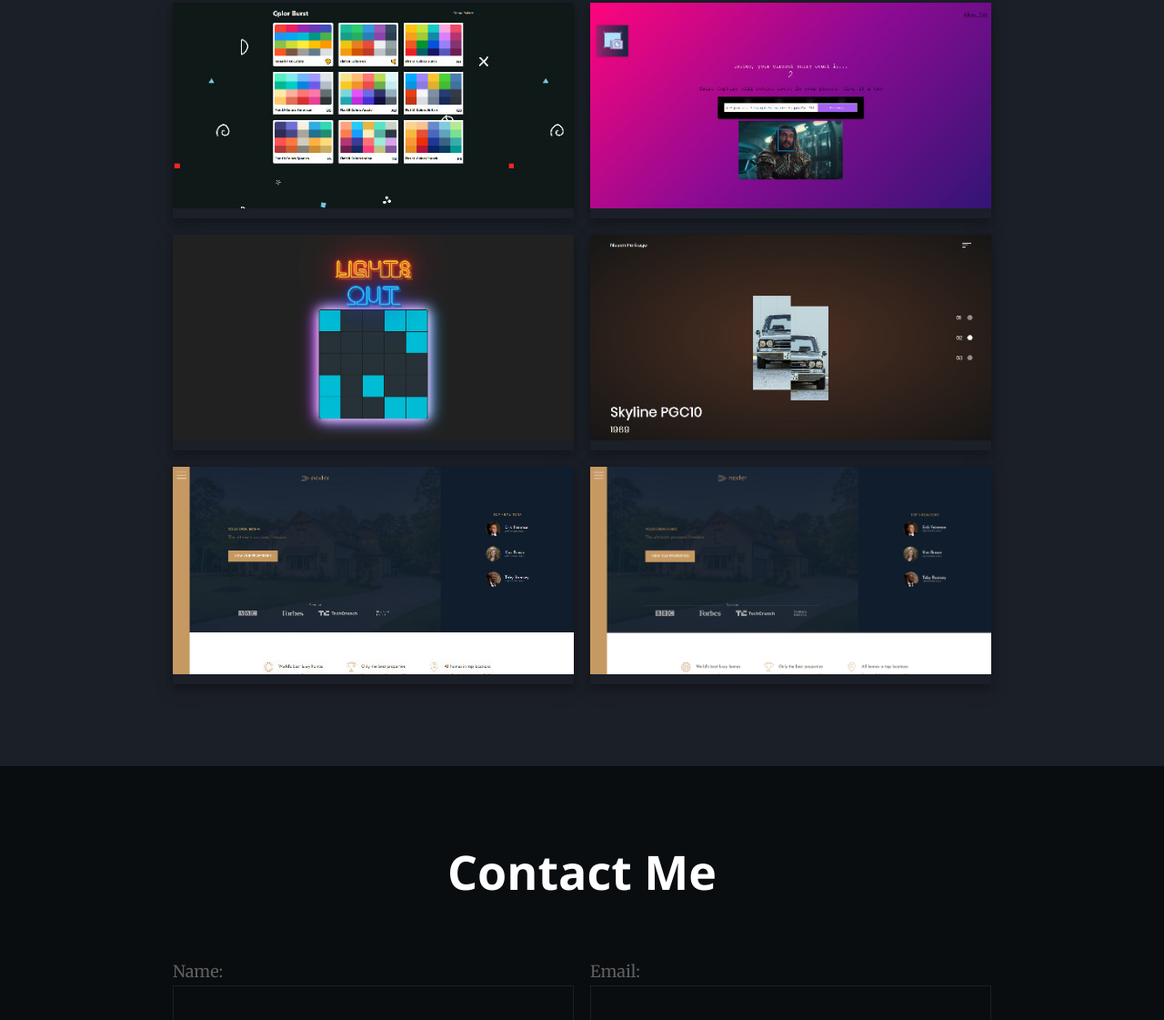
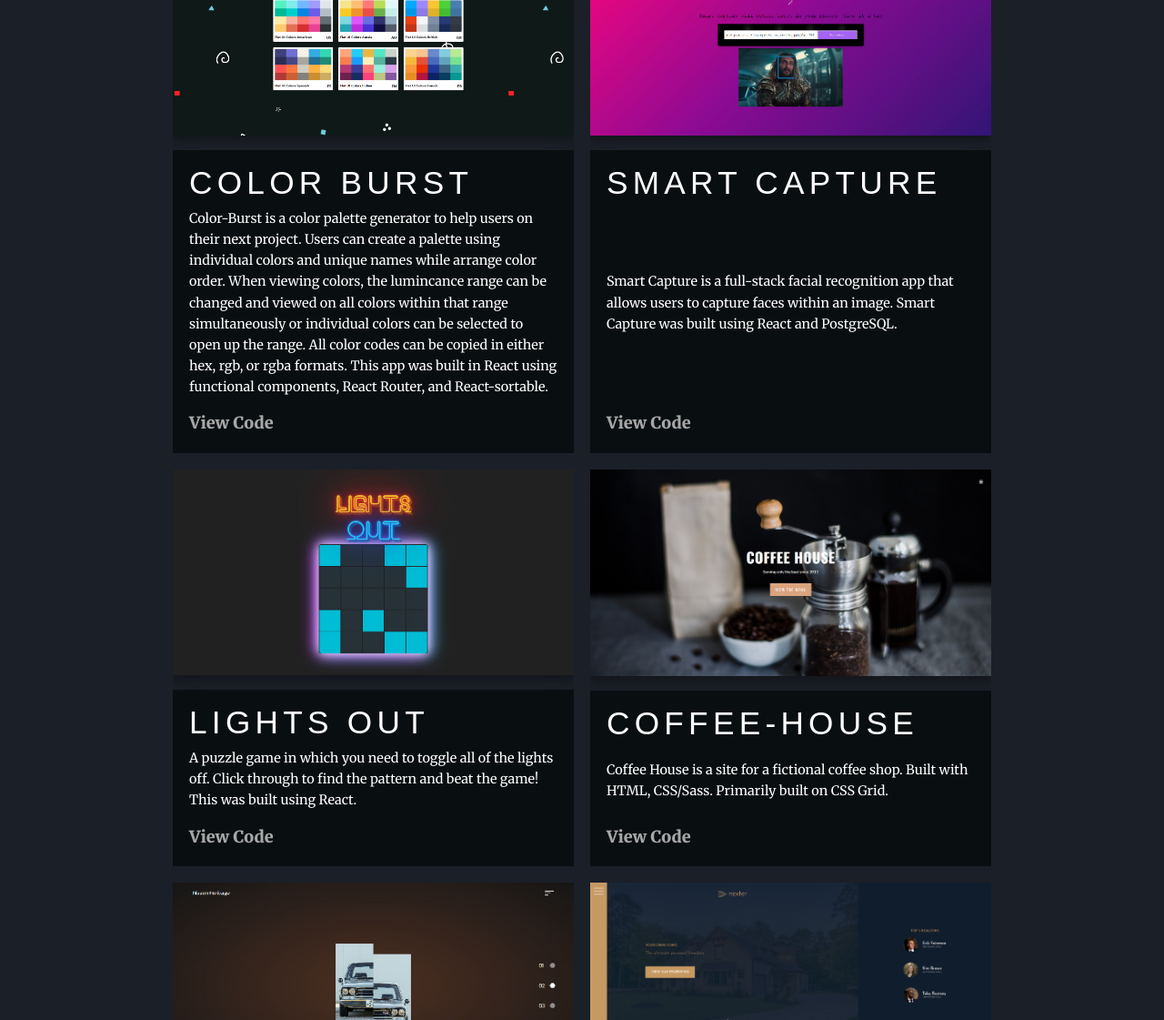
Before and after one commit to dvlprdave/portfolio, a plain HTML site: page index.html in a window 1280 px wide. Shown: the part 1679-2800 px from the top of the page at 91% size. Drawn offline with nearby package versions, Linux system fonts and the light colour scheme; a web font is replaced by a local one.

Commit message:
contact and portfolio changes

```diff
--- a/index.html
+++ b/index.html
@@ -96,71 +96,88 @@
 
       <!-- Portfolio item 1 -->
       <figure class="portfolio-item featured">
-        <img src="img/color-burst.jpg" alt="screenshot of website">
+        <a href="https://color-burst-b7465.firebaseapp.com/" target="_blank">
+          <img src="img/Screenshot-Color-Burst.jpg" alt="screenshot of website">
+        </a>
         <figcaption>
           <h2 class="portfolio-title">Color Burst</h2>
-          <p class="portfolio-description">A blog created to assist those learning web development. Created using
-            Gatsby/ React/ Styled Components. </p>
-          <div class="portfolio-links">
-            <a href="https://color-burst-b7465.firebaseapp.com/" class="portfolio-link" target="_blank">View Project</a>
-            /
-            <a href="https://github.com/dvlprdave/Color-Burst" class="portfolio-link" target="_blank">View Code</a>
-          </div>
+          <p class="portfolio-description">
+            <!-- Color-Burst is a color palette generator built in React using functional components, React Router and
+            React-sortable. -->
+            Color-Burst is a color palette generator to help users on their next project. Users can create a palette using individual colors and unique names while arrange color order. When viewing colors, the lumincance range can be changed and viewed on all colors within that range simultaneously or individual colors can be selected to open up the range. All color codes can be copied in either hex, rgb, or rgba formats. This app was built in React using functional components, React Router, and React-sortable.
+          </p>
+          <a href="https://github.com/dvlprdave/Color-Burst" class="portfolio-link" target="_blank">View Code</a>
         </figcaption>
       </figure>
 
       <!-- Portfolio item 2 -->
       <figure class="portfolio-item featured">
-        <img src="img/smart-capture.jpg" alt="screenshot of website">
+        <a href="https://smart-capture.herokuapp.com/" target="_blank">
+          <img src="img/smart-capture.jpg" alt="screenshot of website">
+        </a>
         <figcaption>
           <h2 class="portfolio-title">Smart Capture</h2>
-          <p class="portfolio-description">App used to capture faces from photos with image recognition API, custom Node
-            server, and PostgreSQL database. </p>
-          <a href="https://smart-capture.herokuapp.com/" class="portfolio-link" target="_blank">View Project</a>
+          <p class="portfolio-description">
+            Smart Capture is a full-stack facial recognition app that allows users to capture faces within an image.
+            Smart Capture was built using React and PostgreSQL.
+          </p>
+          <a href="https://github.com/dvlprdave/smart-brain" class="portfolio-link" target="_blank">View Code</a>
         </figcaption>
       </figure>
 
       <!-- Portfolio item 3 -->
       <figure class="portfolio-item featured">
-        <img src="img/lights-out.jpg" alt="screenshot of website">
+        <a href="https://lights-out-a77ce.firebaseapp.com/" target="_blank"><img src="img/lights-out.jpg"
+            alt="screenshot of website"></a>
         <figcaption>
-          <h2 class="portfolio-title">Alien-Covenant</h2>
-          <p class="portfolio-description">A tribute site to the movie Alien Covenant. Built using HTML, CSS, and Sass.
-            Heavy focus on CSS animations </p>
-          <a href="https://dvlprdave.github.io/alien/" class="portfolio-link" target="_blank">View Project</a>
+          <h2 class="portfolio-title">Lights Out</h2>
+          <p class="portfolio-description">
+            A puzzle game in which you need to toggle all of the lights off. Click through to find the pattern and beat
+            the game! This was built using React.
+          </p>
+          <a href="https://github.com/dvlprdave/lights-out" class="portfolio-link" target="_blank">View Code</a>
         </figcaption>
       </figure>
 
       <!-- Portfolio item 4 -->
       <figure class="portfolio-item featured">
-        <img src="img/nissan-heritage.jpg" alt="screenshot of coffee house website">
+        <a href="https://dvlprdave.github.io/coffee-house/" target="_blank">
+          <img src="img/coffee-house-screenshot.jpg" alt="screenshot of coffee house website">
+        </a>
         <figcaption>
           <h2 class="portfolio-title">Coffee-House</h2>
-          <p class="portfolio-description">Coffee House is a site for a fictional coffee shop. Built with HTML,
-            CSS/Sass. Primarily built on CSS Grid.</p>
-          <a href="https://dvlprdave.github.io/coffee-house/" class="portfolio-link" target="_blank">View Project</a>
+          <p class="portfolio-description">
+            Coffee House is a site for a fictional coffee shop. Built with HTML,
+            CSS/Sass. Primarily built on CSS Grid.
+          </p>
+          <a href="https://github.com/dvlprdave/coffee-house" class="portfolio-link" target="_blank">View Code</a>
         </figcaption>
       </figure>
 
       <!-- Portfolio item 5 -->
       <figure class="portfolio-item">
-        <img src="img/nexter.jpg" alt="Screenshot of appilicious website">
+        <a href="https://nissan-heritage.netlify.com/" target="_blank"><img src="img/nissan-heritage.jpg"
+            alt="Screenshot of appilicious website"></a>
         <figcaption>
-          <h2 class="portfolio-title">Appilicous</h2>
-          <p class="portfolio-description">Appilicous is a landing page template for your existing or upcoming app.
-            Built on HTML, CSS/Sass. </p>
-          <a href="https://dvlprdave.github.io/Applicious/" class="portfolio-link" target="_blank">View Project</a>
+          <h2 class="portfolio-title">Nissan Heritage</h2>
+          <p class="portfolio-description">
+            An automotive tribute page to three great Nissan legends. Built with HTML5, CSS3, and JavaScript.
+          </p>
+          <a href="https://github.com/dvlprdave/Nissan-Heritage" class="portfolio-link" target="_blank">View Code</a>
         </figcaption>
       </figure>
 
       <!-- Portfolio item 6 -->
       <figure class="portfolio-item">
-        <img src="img/Nexter.png" alt="portfolio item">
+        <a href="https://dvlprdave.github.io/nexter/" target="_blank"> <img src="img/Nexter.png"
+            alt="portfolio item"></a>
         <figcaption>
           <h2 class="portfolio-title">Nexter</h2>
-          <p class="portfolio-description">Landing page for Nexter, a luxury home selling company. This page focuses on
-            the use of CSS Grid. </p>
-          <a href="https://dvlprdave.github.io/nexter/" class="portfolio-link" target="_blank">View Project</a>
+          <p class="portfolio-description">
+            Landing page for Nexter, a luxury home selling company. This page was built using HTML5 and CSS3 while
+            focusing on CSS Grid.
+          </p>
+          <a href="https://github.com/dvlprdave/nexter" class="portfolio-link" target="_blank">View Code</a>
         </figcaption>
       </figure>
 
@@ -213,28 +230,11 @@
   <!-- Contact Section -->
 
   <section id="contact" class="contact">
-    <h1 class="section-heading">Contact Me</h1>
-    <form action="mailto:devdavee@gmail.com">
-      <label for="name" class="name">Name:
-        <input type="text" id="name">
-      </label>
-
-
-      <label for="email" class="email">Email:
-        <input type="email">
-      </label>
-
-      <label for="message" class="message">Messages:
-        <textarea name="" id="messages" cols="30" rows="10"></textarea>
-      </label>
-
-      <input class="button form-button" type="submit" value="SEND">
-    </form>
+    <a href="mailto:someone@example.com?Subject=Hello%20again" class="button" target="_top">Contact Me</a>
   </section>
 
   <!-- Footer Section -->
   <footer>
-    <p>More work / Social Media</p>
     <div class="social-icons">
 
       <a href="https://codepen.io/this-dvlpr/" target="_blank" class="social-icon"><img src="img/codepen.png"
@@ -247,7 +247,7 @@
           alt="twitter icon"></a>
     </div>
 
-    <p class="copyright">Copyright 2017 David Quick</p>
+    <p class="copyright">Copyright 2019 David Quick</p>
   </footer>
 
   <script src="javascript/nav.js"></script>
--- a/scss/partials/_contact.scss
+++ b/scss/partials/_contact.scss
@@ -1,74 +1,15 @@
 .contact {
     @include container;
     padding: 5em 0;
-
-    h1 {
-        text-align: center;
-    }
-}
-
-form {
-    display: flex;
-    flex-direction: column;
-
-    @supports (display: grid) {
-        @include mquery {
-            display: grid;
-            grid-template-columns: repeat(2,1fr);
-            grid-column-gap: 1em;
-            grid-template-areas:
-             "name      email"
-             "message   message"
-             "     .     button";
-
-             .name {
-                 grid-area: name;
-             }
-
-             .email {
-                 grid-area: email;
-             }
-
-             .message {
-                 grid-area: message;
-                 textarea {
-                     height: 10em;
-                 }
-             }
-
-             .button {
-                 grid-area: button;
-             }
-        }
-    }
-}
-
-label {
-    display: block;
-    margin-top: 1em;
-    color: $dark-gray;
-}
-
-input,
-textarea {
-    box-sizing: border-box;
-    display: block;
-    padding: .75em;
-    width: 100%;
-    background: transparent;
-    border: 1px solid $deep-gray;
-    font-size: 1.2rem;
-    color: $white;
+    text-align: center;
 }
 
 .button {
     display: inline-block;
     width: auto;
-    margin-top: 1em;
-    margin-left: auto;
+    margin: 0 auto;
     background: $accent;
     border: none;
     @include sans-serif($fs: 2rem, $color: $white);
     padding: .5em 1.5em;
-
 }
--- a/scss/partials/_portfolio.scss
+++ b/scss/partials/_portfolio.scss
@@ -11,45 +11,39 @@
 }
 
 .portfolio-item {
-    position: relative;
+    display: flex;
+    flex-direction: column;
     overflow: hidden;
-    flex: 1 1 20rem;
-    box-shadow: 0 4px 8px 0 rgba(0, 0, 0, 0.2), 0 6px 20px 0 rgba(0, 0, 0, 0.19);
-    padding-bottom: .7rem;
 
     img {
         display: block;
         width: 100%;
         height: auto;
+        margin-bottom: 1rem;
+        box-shadow: 0 4px 8px 0 rgba(0, 0, 0, 0.2), 0 6px 20px 0 rgba(0, 0, 0, 0.19);
     }
 
     figcaption {
-        position: absolute;
-        top: 100%;
-        bottom: 0;
-        right: 0;
-        left: 0;
-        padding: 1em;
-        background: rgba($dark-blue, .95);
-        color: $white;
-        text-align: left;
         display: flex;
         flex-direction: column;
+        align-content: space-between;
         height: 100%;
-        transition: top ease-in-out 250ms;
-    }
-
-    &:hover figcaption,
-    &:focus figcaption {
-        top: 0;
+        color: $white;
+        padding: 1em;
+        text-align: left;
+        background: rgba($dark-blue, .95);
     }
 }
 
 .portfolio-title {
     color: $white;
-    font-size: 2.7rem;
+    font-size: 2.2rem;
     padding-bottom: .7rem;
     margin-bottom: auto; // Fills up space and pushes everything down
+}
+
+.portfolio-description {
+    font-size: 0.9rem;
 }
 
 @media screen and (max-width: 600px) {
@@ -62,37 +56,11 @@
     }
 }
 
-.portfolio-links {
-    display: flex;
-    height: 100%;
-
-    a:nth-child(1) {
-        padding-right: 1rem;
-    }
-
-    a:nth-child(2) {
-        padding-left: 1rem;
-    }
-}
-
 .portfolio-link {
     color: $gray;
     font-weight: $fw-b;
-    font-size: 1.1rem;
+    margin-top: auto;
     text-decoration: none;
-    border-bottom: 3px solid $white;
-    justify-self: flex-end;
-    align-self: flex-start;
-    height: 100%;
-
-    &::after {
-        content: url ('../img/arrow.svg');
-        display: inline-block;
-        color: $white;
-        height: 1em;
-        width: 1em;
-        margin-left: .5em;
-    }
 
     &:hover {
         color: $accent;
--- a/scss/partials/_welcome.scss
+++ b/scss/partials/_welcome.scss
@@ -86,10 +86,10 @@
 .welcome {
     background: linear-gradient(360deg, $dark-blue, $onyx);
     opacity: 1;
-    height: 100vh;
+    height: 90vh;
         // Main navigation
         .nav {
-        @include container ($max-width: 100%)
+        @include container ($max-width: 100%);
         padding-top: 1.5em;
 
         ul {
@@ -121,7 +121,7 @@
     }
 
 
-    @include mquery
+    @include mquery;
     // Intro Paragraph
     .intro-p {
         display: flex;
@@ -131,12 +131,12 @@
         width: 100%;
 
             h1 {
-            font-family: $ff-anton;
-            font-size: 3.8vw;
+            font-family: $ff-s;
+            font-size: 3.4vw;
             font-weight: $fw-n;
             color: $white;
             line-height: 1.3;
-            letter-spacing: .2em;
+            letter-spacing: .1em;
             text-align: justify;
             text-transform: uppercase;
             padding-left: 1em;
```
Also changed, not shown: css/main.css, img/Screenshot-Color-Burst.jpg (added), img/coffee-house-screenshot.jpg (added), 1 other file.
